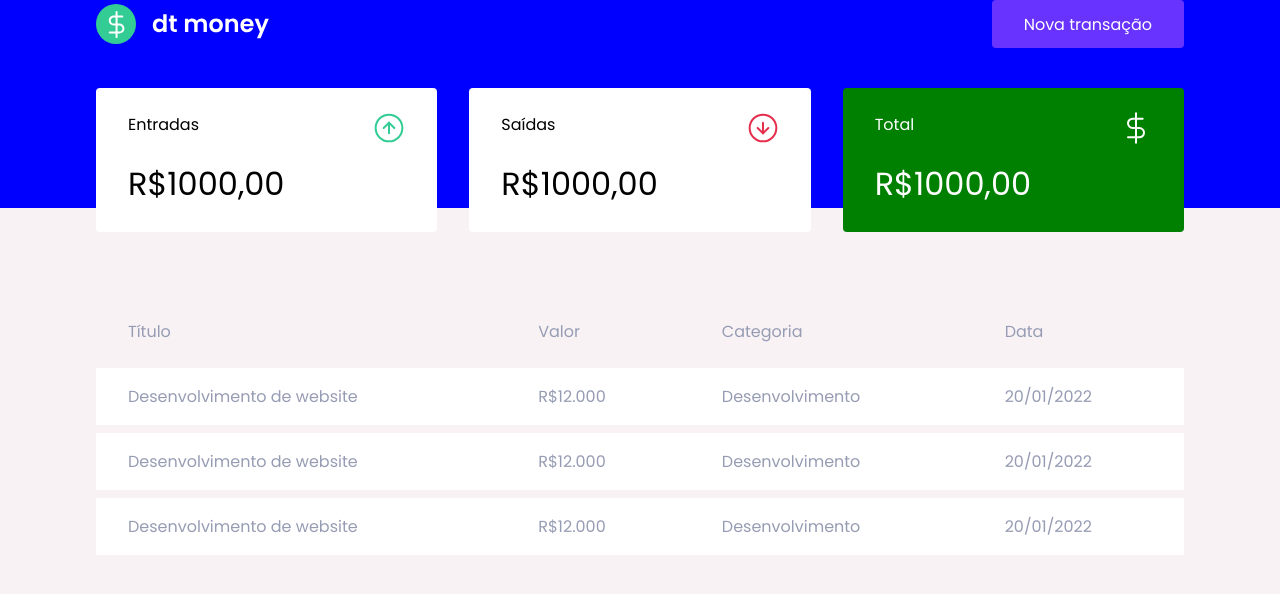
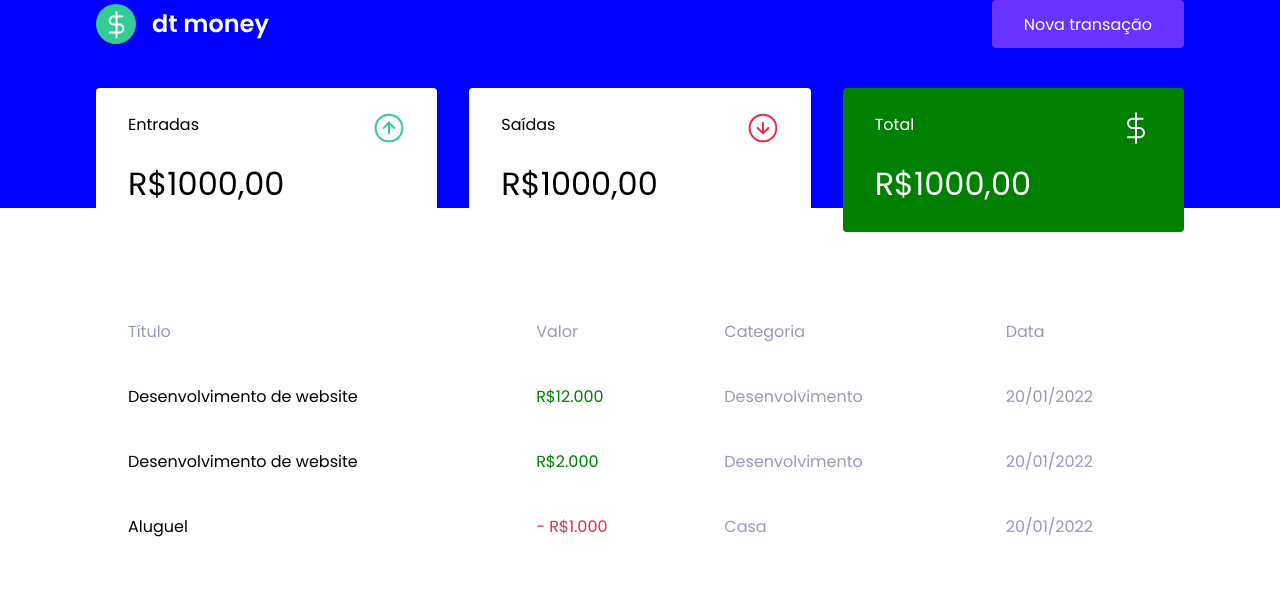
Before and after one commit to gustavonvp/dtmoney, a React (Create React App) app: page / in a window 1280 px wide. Shown: the top 594 px of the page. Built offline with nearby package versions, Linux system fonts and the light colour scheme.

Commit message:
Using differents styles  Closes #8

```diff
--- a/src/components/TransactionsTable/index.tsx
+++ b/src/components/TransactionsTable/index.tsx
@@ -17,8 +17,8 @@ export function TransactionTable() {
               <tbody>
                   <tr>
 
-                  <td> Desenvolvimento de website</td>
-                  <td> R$12.000</td>
+                  <td className="title"> Desenvolvimento de website</td>
+                  <td  className="deposit"> R$12.000</td>
                   <td> Desenvolvimento</td>
                   <td> 20/01/2022</td>
 
@@ -26,8 +26,8 @@ export function TransactionTable() {
 
                   <tr>
 
-                  <td> Desenvolvimento de website</td>
-                  <td> R$12.000</td>
+                  <td className="title"> Desenvolvimento de website</td>
+                  <td  className="deposit"> R$2.000</td>
                   <td> Desenvolvimento</td>
                   <td> 20/01/2022</td>
 
@@ -35,9 +35,9 @@ export function TransactionTable() {
 
                   <tr>
 
-                  <td> Desenvolvimento de website</td>
-                  <td> R$12.000</td>
-                  <td> Desenvolvimento</td>
+                  <td className="title"> Aluguel</td>
+                  <td className="withdraw"> - R$1.000</td>
+                  <td> Casa </td>
                   <td> 20/01/2022</td>
 
                   </tr>
--- a/src/components/TransactionsTable/styles.ts
+++ b/src/components/TransactionsTable/styles.ts
@@ -23,7 +23,22 @@ export const Container = styled.div`
         padding: 1rem 2rem;
         border: 0;
         background: var(--shape);
-        color: var(--text-body)
+        color: var(--text-body);
+        border-radius: 0.25rem;
+    }
+
+    .title {
+        background: var(--text-title);
+        color: black;
+
+    }
+
+    .deposit {
+        color: green;
+    }
+
+    .withdraw {
+        color: var(--red)
     }
 
 `
--- a/src/styles/global.ts
+++ b/src/styles/global.ts
@@ -3,9 +3,9 @@ import { createGlobalStyle } from "styled-components";
 
 export const GlobalStyle = createGlobalStyle`
     :root {
-        --background: #f8f2f5;
+        --backcolor: #f8f2f5;
         --red: #e52e4d;
-        --green: #33cc95
+        --green: #c5DB6F
         --blue: #5429cc;
         --blue-light: #6933ff;
         --text-tile: #363f5f;
```
